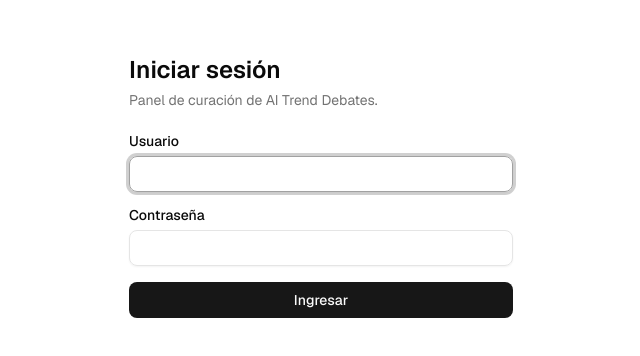
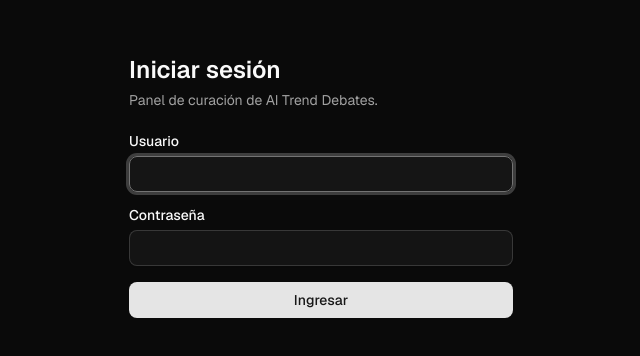
Before and after one commit to leomgs/AI-debates, a Next.js app in the folder apps/dashboard/: page /login in a window 1280 px wide. Shown: the part 214-570 px from the top of the page, without its empty margins (319-959 px from the left). Built offline with nearby package versions, Linux system fonts and the light colour scheme; what openapi-fetch would draw is missing.

Commit message:
Dejo el dashboard con tema oscuro fijo: clase dark en los tres layouts raíz y color-scheme dark (spec 003, D21)

```diff
--- a/apps/dashboard/src/app/(panel)/layout.tsx
+++ b/apps/dashboard/src/app/(panel)/layout.tsx
@@ -18,7 +18,7 @@ export const metadata: Metadata = {
 
 export default function PanelRootLayout({ children }: { children: React.ReactNode }) {
   return (
-    <html lang="es" className={`${fontVariables} h-full antialiased`}>
+    <html lang="es" className={`${fontVariables} dark h-full antialiased`}>
       <body className="flex min-h-full flex-col">
         <QueryProvider>{children}</QueryProvider>
       </body>
--- a/apps/dashboard/src/app/[locale]/layout.tsx
+++ b/apps/dashboard/src/app/[locale]/layout.tsx
@@ -40,7 +40,7 @@ export default async function ShowcaseRootLayout({ children, params }: LayoutPro
   if (!isShowcaseLocale(locale)) notFound();
 
   return (
-    <html lang={locale} className={`${fontVariables} h-full antialiased`}>
+    <html lang={locale} className={`${fontVariables} dark h-full antialiased`}>
       <body className="flex min-h-full flex-col">
         <header className="border-b">
           <div className="mx-auto flex w-full max-w-5xl items-center px-4 py-4">
--- a/apps/dashboard/src/app/global-not-found.tsx
+++ b/apps/dashboard/src/app/global-not-found.tsx
@@ -22,7 +22,7 @@ export const metadata: Metadata = {
 
 export default function GlobalNotFound() {
   return (
-    <html lang="es" className={`${fontVariables} h-full antialiased`}>
+    <html lang="es" className={`${fontVariables} dark h-full antialiased`}>
       <body className="flex min-h-full flex-col items-center justify-center gap-4 px-4 text-center">
         <h1 className="text-2xl font-semibold">Página no encontrada</h1>
         <p className="text-muted-foreground">La dirección no existe o ya no está disponible.</p>
--- a/apps/dashboard/src/app/globals.css
+++ b/apps/dashboard/src/app/globals.css
@@ -82,7 +82,9 @@
   --sidebar-ring: oklch(0.708 0 0);
 }
 
+/* Tema oscuro fijo: los tres layouts raíz ponen `dark` en <html> (spec 003, D21). */
 .dark {
+  color-scheme: dark;
   --background: oklch(0.145 0 0);
   --foreground: oklch(0.985 0 0);
   --card: oklch(0.205 0 0);
```
Also changed, not shown: 2 other files (tests, documents, lock files or other folders).
